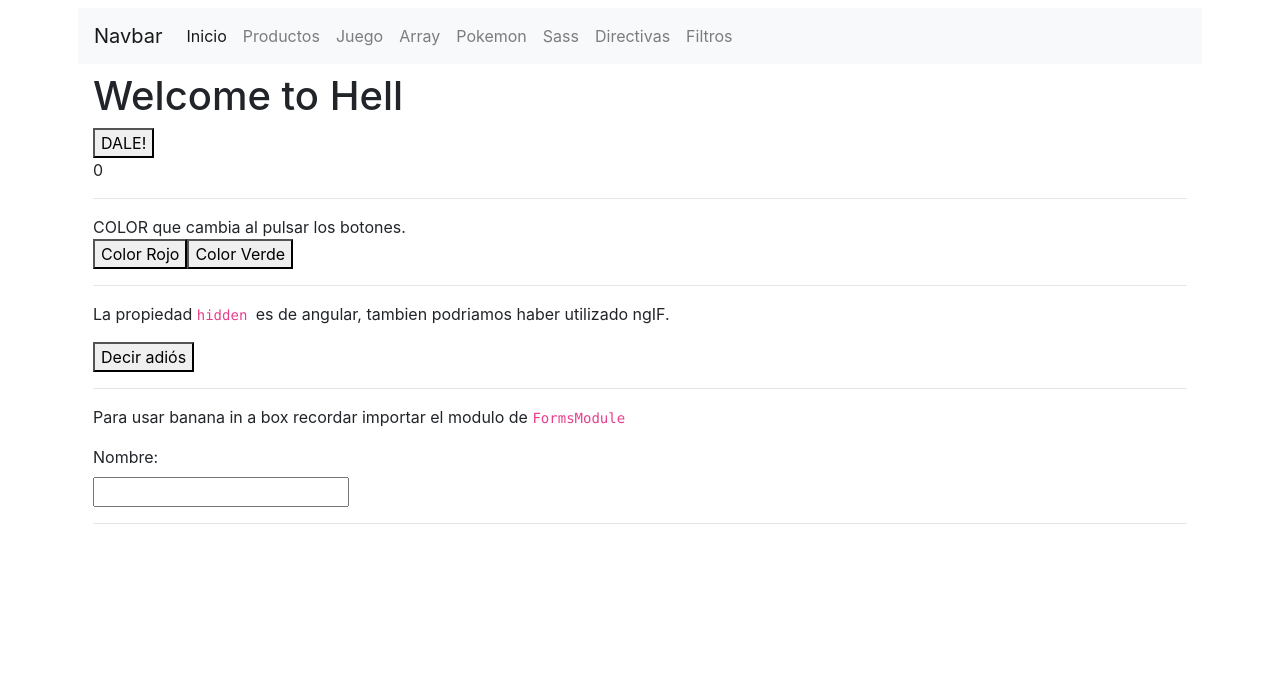
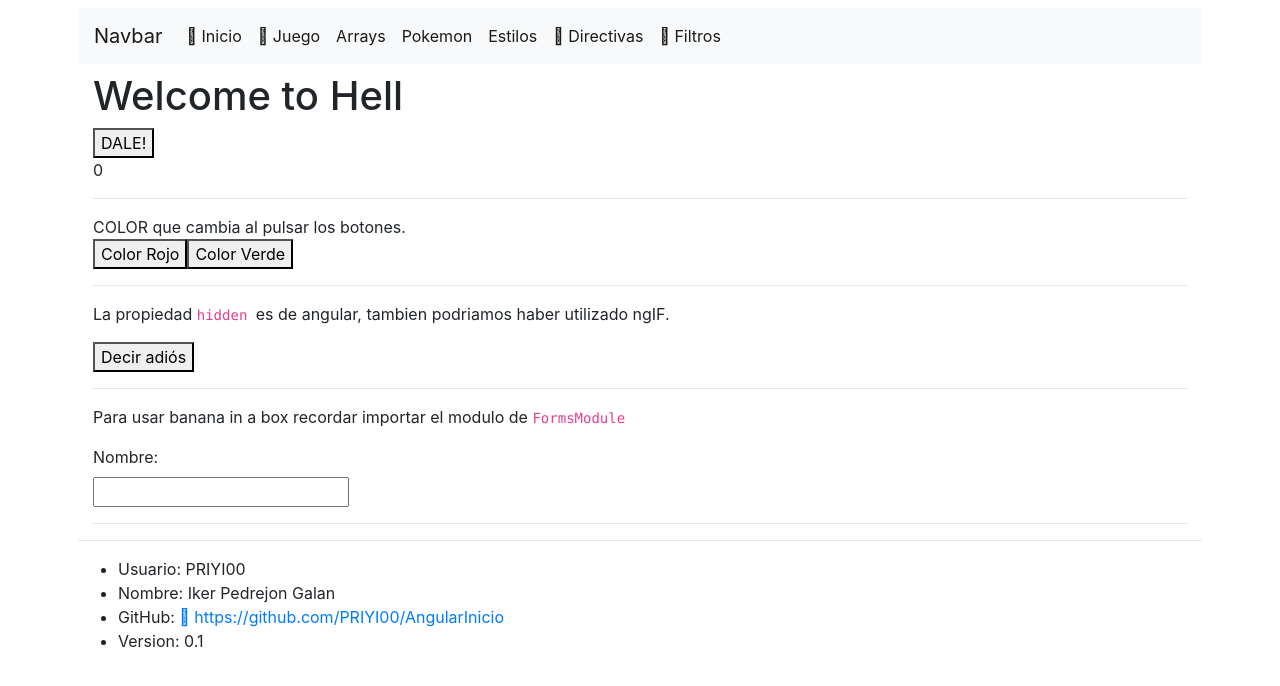
Before and after one commit to PRIYI00/AngularInicio, an Angular app: page / in a window 1280 px wide. Shown: the top 686 px of the page. Built offline with nearby package versions, Linux system fonts and the light colour scheme.

Commit message:
Footer y Navegador

```diff
--- a/src/app/app.component.html
+++ b/src/app/app.component.html
@@ -4,3 +4,15 @@
     <!-- Componente de Amgular para sistema de Rutas o Navegación -->
     <router-outlet></router-outlet>
 </main>
+
+<hr>
+
+<footer>
+    <!-- {{global | json}} -->
+    <ul *ngFor = "let g of global">
+        <li> Usuario: {{g.usuario}} </li>
+        <li> Nombre: {{g.nombre}} </li>
+        <li> GitHub: <a href="{{g.github}}" class="fab fa-github"> {{g.github}} </a> </li>
+        <li> Version: {{g.version}} </li>
+    </ul>
+</footer>
--- a/src/app/app.component.ts
+++ b/src/app/app.component.ts
@@ -1,4 +1,5 @@
-import { Component } from '@angular/core';
+import { Component, OnInit } from '@angular/core';
+import { GLOBAL } from '../app/global';
 
 // Componente Principal que se carga al Arrancar la App.
 // Selector: Nombre de la Etiqueta para inyectar componente en HTLML.
@@ -10,85 +11,19 @@ import { Component } from '@angular/core';
   templateUrl: './app.component.html',
   styleUrls: ['./app.component.scss']
 })
-export class AppComponent {
+export class AppComponent implements OnInit{
   // Variable
-  title = 'AngularApp';
-  productos = [{
-		"id": 1,
-		"producto": "Ordenador",
-    "precio": 1200.5,
-    "imagen": "https://i.blogs.es/cab5c5/asus-vivopc-x-1/450_1000.jpg",
-		"categoria": {
-			"id": 1,
-			"categoria": "Informatica"
-		},
+  title : string;
+  global : Array<any>;
 
-		"historico": [{
-				"fecha": "17/01/2020",
-				"precio": 1200.5
-			},
-			{
-				"fecha": "17/01/2020",
-				"precio": 1300
-			},
-			{
-				"fecha": "17/01/2020",
-				"precio": 1350.99
-			}
-		]
-	},
-	{
-		"id": 2,
-		"producto": "Switch",
-    "precio": 500,
-    "imagen": "https://www.usedcisco.de/media/image/c8/a7/28/slm2048-10159952-014_600x600.jpg",
-		"categoria": {
-			"id": 1,
-			"categoria": "Informatica"
-		},
+  constructor() {
+    console.trace('constructor AppComponent');
+	  this.title = 'AngularApp';
+	  this.global = GLOBAL;
+  } // Constructor
 
-		"historico": [{
-				"fecha": "17/01/2020",
-				"precio": 500
-			},
-			{
-				"fecha": "17/01/2020",
-				"precio": 600
-			},
-			{
-				"fecha": "17/01/2020",
-				"precio": 700
-			}
-		]
-	},
-	{
-		"id": 3,
-		"producto": "Hub",
-    "precio": 200,
-    "imagen": "https://www.thomann.de/pics/bdb/460609/14083587_800.jpg",
-		"categoria": {
-			"id": 1,
-			"categoria": "Informatica"
-		},
+  ngOnInit() {
+    console.trace('ngOnInit FiltrosComponent');
+  } // ngOnInit
 
-		"historico": [{
-				"fecha": "17/01/2020",
-				"precio": 200
-			},
-			{
-				"fecha": "17/01/2020",
-				"precio": 300
-			},
-			{
-				"fecha": "17/01/2020",
-				"precio": 400
-			}
-		]
-	}
-  ]
-  pSeleccionado = this.productos[0];
-  seleccionarProducto = function (producto) {
-    console.log("Hemos echo un Click");
-    this.pSeleccionado = producto;
-  }
-}
+} // AppComponent
--- a/src/app/componentes/navbar/navbar.component.html
+++ b/src/app/componentes/navbar/navbar.component.html
@@ -3,32 +3,11 @@
     <button class="navbar-toggler" type="button" data-toggle="collapse" data-target="#navbarSupportedContent" aria-controls="navbarSupportedContent" aria-expanded="false" aria-label="Toggle navigation">
       <span class="navbar-toggler-icon"></span>
     </button>
-
+    <!-- {{rutas | json}} -->
     <div class="collapse navbar-collapse" id="navbarSupportedContent">
         <ul class="navbar-nav mr-auto">
-            <li class="nav-item active">
-                <a [routerLink]="['/']" routerLinkActive="router-link-active" class="nav-link"> Inicio </a>
-            </li>
-            <li class="nav-item">
-                <a [routerLink]="['/productos']" routerLinkActive="router-link-active" class="nav-link"> Productos </a>
-            </li>
-            <li class="nav-item">
-                <a [routerLink]="['/juego']" routerLinkActive="router-link-active" class="nav-link"> Juego </a>
-            </li>
-            <li class="nav-item">
-                <a [routerLink]="['/arrays']" routerLinkActive="router-link-active" class="nav-link"> Array </a>
-            </li>
-            <li class="nav-item">
-                <a [routerLink]="['/pokemon']" routerLinkActive="router-link-active" class="nav-link"> Pokemon </a>
-            </li>
-            <li class="nav-item">
-                <a [routerLink]="['/estilos']" routerLinkActive="router-link-active" class="nav-link"> Sass </a>
-            </li>
-            <li class="nav-item">
-                <a [routerLink]="['/directivas']" routerLinkActive="router-link-active" class="nav-link"> Directivas </a>
-            </li>
-            <li class="nav-item">
-                <a [routerLink]="['/filtros']" routerLinkActive="router-link-active" class="nav-link"> Filtros </a>
+            <li class="nav-item active" *ngFor = "let ruta of rutas">
+                <a [routerLink]="ruta.ruta" routerLinkActive="router-link-active" class="nav-link"> <span class="{{ruta.icono}}"> {{ruta.nombre}} </span> </a>
             </li>
         </ul>
     </div>
--- a/src/app/componentes/navbar/navbar.component.ts
+++ b/src/app/componentes/navbar/navbar.component.ts
@@ -1,4 +1,5 @@
 import { Component, OnInit } from '@angular/core';
+import { RUTA } from '../../ruta';
 
 @Component({
   selector: 'app-navbar',
@@ -7,9 +8,15 @@ import { Component, OnInit } from '@angular/core';
 })
 export class NavbarComponent implements OnInit {
 
-  constructor() { }
+  rutas : Array<any>;
+
+  constructor() {
+    console.trace('NavbarComponent Constructor');
+    this.rutas = RUTA;
+  } // Constructor
 
   ngOnInit() {
-  }
+    console.trace('NavbarComponent ngOnInit');
+  } // ngOnInit
 
-}
+} // NavbarComponent
--- /dev/null
+++ b/src/app/global.ts
@@ -0,0 +1,6 @@
+export const GLOBAL = [{
+    'usuario': 'PRIYI00',
+    'nombre': 'Iker Pedrejon Galan',
+    'github': 'https://github.com/PRIYI00/AngularInicio',
+    'version': '0.1'
+}];
--- a/src/app/paginas/filtros/filtros.component.html
+++ b/src/app/paginas/filtros/filtros.component.html
@@ -2,6 +2,12 @@
 <h2> Ejemplos de Filtros de Angular. </h2>
 <a href="https://angular.io/api?type=pipe" target="_blank"> API de Filtros </a> <br>
 <pre>{{coche | json}}</pre>
+
+<p> {{coche.nombre | uppercase}} </p>
+<p> {{coche.color | lowercase}} </p>
+<p> {{coche.precio | currency : 'EUR': '':'2.2-2'}} &euro; </p>
+<p> {{coche.nombre | slice : 0 : 5}} </p>
+<p> {{coche.nombre | slice : 5}} </p>
 
 <hr>
 
@@ -9,8 +15,16 @@
 
 <input type="search" [(ngModel)] = "busqueda" placeholder="buscar por nombre">
 
+<select [(ngModel)] = "tipo">
+    <option selected> TODOS </option>
+    <option *ngFor = "let t of soloTipos"> {{t}} </option>
+</select>
+
+{{soloTipos | json}}
+Tipo Seleccionado --> {{tipo}}
+
 <ul class="list-group">
-    <li class="list-group-item" *ngFor = "let animal of animales | animalesFiltro : busqueda">
+    <li class="list-group-item" *ngFor = "let animal of animales | animalesFiltro : busqueda : tipo">
         <img src="{{animal.Imagen}}" class="circle"/>
         <span> {{animal.Nombre}} </span>
     </li>
--- a/src/app/paginas/filtros/filtros.component.ts
+++ b/src/app/paginas/filtros/filtros.component.ts
@@ -10,16 +10,20 @@ export class FiltrosComponent implements OnInit {
 
   coche: any;
   animales: Array<any>;
+  soloTipos: Array<string>;
+  tipo: string;
 
   constructor() {
     console.trace('constructor FiltrosComponent');
     this.animales = ANIMALES;
+    this.tipo = 'TODOS';
     this.coche = {
                       "nombre": "Audi r8",
                       "color": "blanco",
                       "isDiesel": false,
                       "precio": 100000.456
                   };
+    this.soloTipos = [...new Set(this.animales.map(elemento => elemento.Tipo))];
   } // Constructor
 
   ngOnInit() {
--- a/src/app/pipes/animales.pipe.ts
+++ b/src/app/pipes/animales.pipe.ts
@@ -5,10 +5,20 @@ import { Pipe, PipeTransform } from '@angular/core';
 })
 export class AnimalesPipe implements PipeTransform {
 
-  transform(datos: any, busqueda: string): any {
+  /**
+   * Filtro Personalizado para Animales.
+   * @param datos Array<any> con los Animales.
+   * @param busqueda Palabra por la cual haces la Busqueda.
+   * @param tipo Para Filtrar por el Tipo de Animal.
+   * @see app/animales.ts json son los Datos de los Animales.
+   */
+  transform(datos: any, busqueda: string, tipo: string): any {
     console.debug(datos);
     console.debug(busqueda);
+    console.debug(tipo);
 
+    if(busqueda && '' !== busqueda.trim()){
+      // Filtrar por Nombre.
       busqueda = busqueda.toUpperCase();
 
       const resultado = datos.filter((el) => {
@@ -16,7 +26,20 @@ export class AnimalesPipe implements PipeTransform {
         const nombre = el.Nombre.toUpperCase();
         return nombre.includes(busqueda);
       });
+
+      // Filtrar por Tipo.
+      if (tipo && tipo !== 'TODOS') {
+        return resultado.filter((el) => el.Tipo === tipo);
+      } else {
         return resultado;
+      }
+    } else {
+      if (tipo && tipo !== 'TODOS') {
+        return datos.filter((el) => el.Tipo === tipo);
+      } else {
+        return datos;
+      }
+    }
   } // Transform
 
 } // AnimalesPipe
--- /dev/null
+++ b/src/app/ruta.ts
@@ -0,0 +1,36 @@
+export const RUTA = [{
+        "ruta": "/",
+        "nombre": "Inicio",
+        "icono": "fas fa-home"
+    },
+    {
+        "ruta": "/juego",
+        "nombre": "Juego",
+        "icono": "fas fa-gamepad"
+    },
+    {
+        "ruta": "/arrays",
+        "nombre": "Arrays",
+        "icono": "fab fa-buffer"
+    },
+    {
+        "ruta": "/pokemon",
+        "nombre": "Pokemon",
+        "icono": "fas fa-dragon"
+    },
+    {
+        "ruta": "/estilos",
+        "nombre": "Estilos",
+        "icono": "fas fa-remove-format"
+    },
+    {
+        "ruta": "/directivas",
+        "nombre": "Directivas",
+        "icono": "fas fa-folder-open"
+    },
+    {
+        "ruta": "/filtros",
+        "nombre": "Filtros",
+        "icono": "fas fa-print"
+    }
+]
--- a/src/index.html
+++ b/src/index.html
@@ -7,7 +7,7 @@
   <base href="/">
 
   <meta name="viewport" content="width=device-width, initial-scale=1">
-
+  <link rel="stylesheet" href="https://cdnjs.cloudflare.com/ajax/libs/font-awesome/4.7.0/css/font-awesome.min.css">
   <link rel="icon" type="image/x-icon" href="favicon.ico">
 
 </head>
```
Lines whose indentation alone changed are shown as unchanged.
